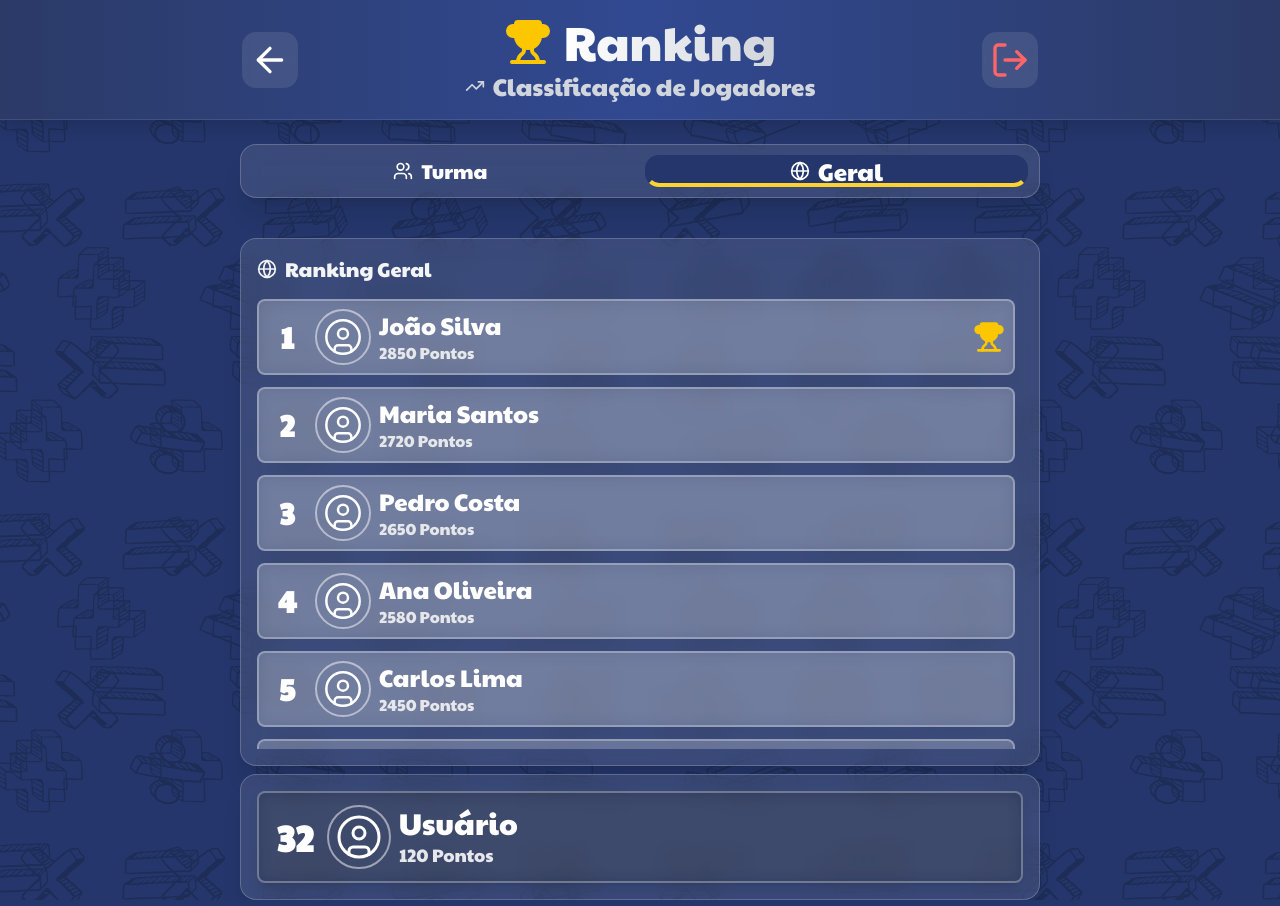
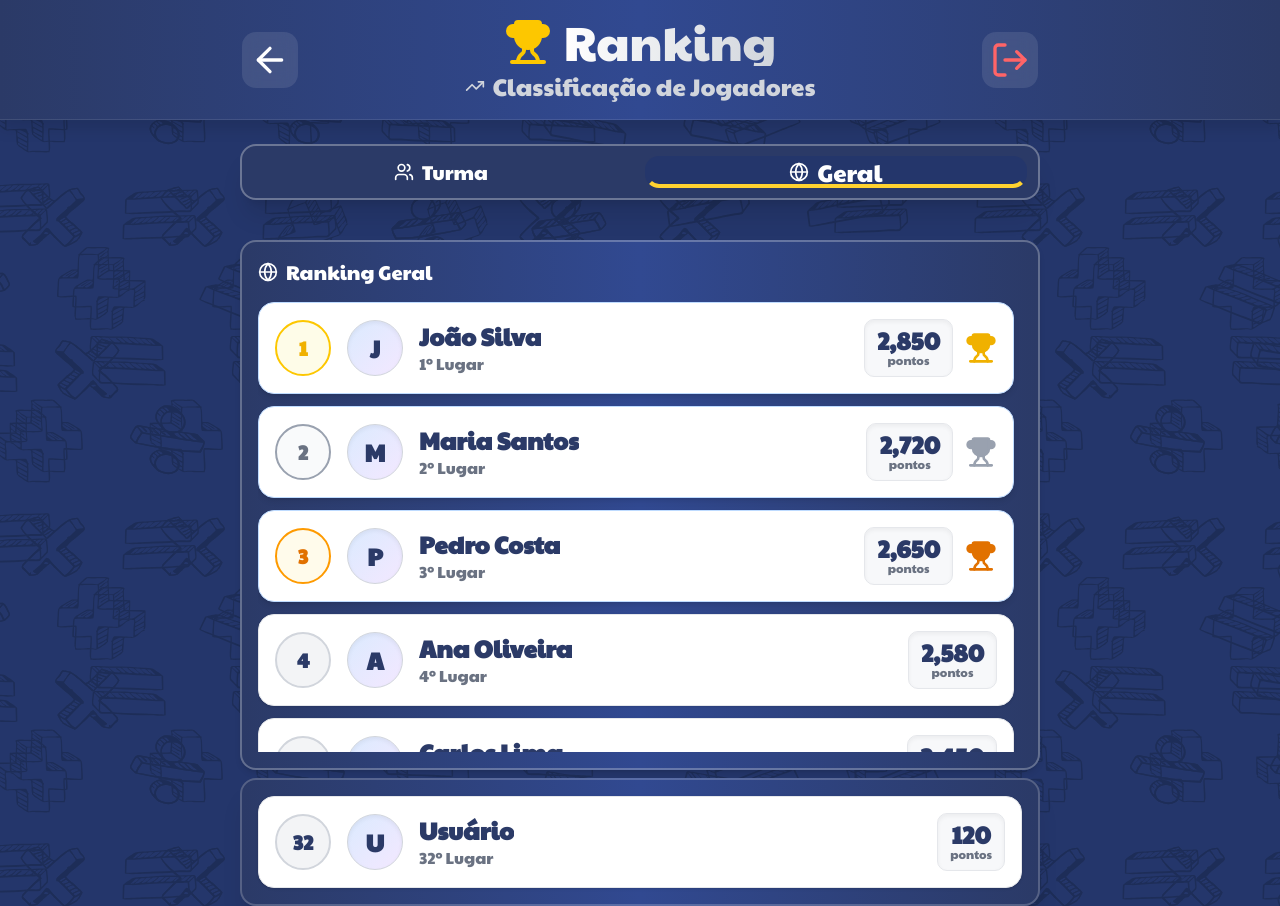
Before and after one commit to mairapaulac/MatFun, a Next.js app: page /ranking in a window 1280 px wide. Built offline with nearby package versions, Linux system fonts and the light colour scheme.

Commit message:
style: changed ranking page

```diff
--- a/src/app/game/components/QuestionCard.tsx
+++ b/src/app/game/components/QuestionCard.tsx
@@ -50,7 +50,7 @@ export default function QuestionCard({
           className={`absolute -top-4 -right-4 z-10 rounded-full flex flex-col items-center justify-center transition-all duration-200
                      focus:outline-none focus:ring-4 focus:ring-amber-500/80
                      animate-pulse shadow-lg shadow-yellow-500/90
-                     bg-yellow-400 hover:bg-yellow-500 hover:scale-110 hover:animate-none border-4 border-amber-500 border-
+                     bg-yellow-400 hover:bg-yellow-500 hover:scale-110 hover:animate-none border-2 border-amber-500
                      ${
                        isDesktop ? "w-14 h-14" : isTablet ? "w-14 h-14" : "w-12 h-12"
                      }`}
--- a/src/app/ranking/components/PlayerCard.tsx
+++ b/src/app/ranking/components/PlayerCard.tsx
@@ -1,61 +1,100 @@
-import { Trophy, UserCircle } from "lucide-react";
-import { IPlayerCard } from "@/types/types";
+import { Trophy } from "lucide-react";
+import { cn } from "@/lib/utils";
+import Image from "next/image";
 
+interface PlayerCardProps {
+  rank: number;
+  name: string;
+  points: number;
+  avatar?: string;
+}
 
-export default function PlayerCard({ rank, name, points, trophy,isUser }:IPlayerCard) {
+export default function PlayerCard({ rank, name, points, avatar }: PlayerCardProps) {
+  const isTopThree = rank <= 3;
 
+  const getTrophyColor = () => {
+    if (rank === 1) return "text-yellow-500";
+    if (rank === 2) return "text-gray-400";
+    if (rank === 3) return "text-amber-600";
+    return "text-[#2B3A67]";
+  };
+
+  const getRankBadgeStyles = () => {
+    if (rank === 1) return "bg-yellow-50 border-yellow-400 text-yellow-500";
+    if (rank === 2) return "bg-gray-50 border-gray-400 text-gray-500";
+    if (rank === 3) return "bg-amber-50 border-amber-500 text-amber-600";
+    return "bg-gray-100 border-gray-300 text-[#2B3A67]";
+  };
 
   return (
     <div
-      className={`flex items-center gap-2 w-full ${
-        isUser ? "bg-black/20 p-2 sm:p-3 shadow-lg" : "bg-white/20 p-1.5 sm:p-2"
-      } border-2 border-white/30 rounded-md backdrop-blur-sm`}
+      className={cn(
+        "relative flex items-center justify-between gap-4 p-4 rounded-2xl transition-all duration-300 hover:scale-[1.01] border bg-white shadow-sm",
+        isTopThree ? "border-blue-200 shadow-md" : "border-gray-200 hover:shadow-md"
+      )}
+      style={{ animationDelay: `${rank * 0.05}s` }}
     >
-      <span
-        className={`font-bold text-center text-white ${
-          isUser
-            ? "text-2xl sm:text-3xl md:text-4xl w-8 sm:w-10 md:w-12"
-            : "text-xl sm:text-2xl md:text-3xl w-6 sm:w-8 md:w-10"
-        }`}
-      >
-        {rank}
-      </span>
+      <div className="flex items-center gap-4 min-w-0">
+        {/* Rank Badge */}
+        <div
+          className={cn(
+            "flex items-center justify-center w-12 h-12 sm:w-14 sm:h-14 rounded-full font-bold text-lg sm:text-xl border-2 shrink-0",
+            getRankBadgeStyles()
+          )}
+        >
+          {rank}
+        </div>
 
-      <div
-        className={`rounded-full border-2 border-white/50 flex items-center justify-center ${
-          isUser ? "size-12 sm:size-14 md:size-16" : "size-10 sm:size-12 md:size-14"
-        }`}
-      >
-        <UserCircle
-          className={`${isUser ? "size-8 sm:size-10 md:size-12" : "size-6 sm:size-8 md:size-10"} text-white`}
-          strokeWidth={1.5}
-        />
+        <div className="relative shrink-0">
+          <div className="w-12 h-12 sm:w-14 sm:h-14 rounded-full bg-gradient-to-br from-blue-100 to-purple-100   overflow-hidden border border-gray-300 shadow-inner">
+            {avatar ? (
+              <Image
+                src={avatar}
+                alt={name}
+                className="w-full h-full object-cover"
+              />
+            ) : (
+              <div className="w-full h-full flex items-center justify-center text-xl sm:text-2xl font-bold text-[#2B3A67]">
+                {name.charAt(0).toUpperCase()}
+              </div>
+            )}
+          </div>
+        </div>
+
+        {/* Player Info */}
+        <div className="flex flex-col min-w-0">
+          <h3 className="font-semibold text-xl sm:text-2xl text-[#2B3A67] truncate"> {/* Ajuste no tamanho da fonte e peso para melhor UI */}
+            {name}
+          </h3>
+          <p className="text-md text-gray-500">
+            {rank === 1
+              ? "1º Lugar"
+              : rank === 2
+              ? "2º Lugar"
+              : rank === 3
+              ? "3º Lugar"
+              : `${rank}º Lugar`}
+          </p>
+        </div>
       </div>
 
-      <div className="flex-grow min-w-0">
-        <p
-          className={`font-medium truncate text-white ${
-            isUser ? "text-lg sm:text-2xl md:text-3xl" : "text-base sm:text-xl md:text-2xl"
-          }`}
-        >
-          {name}
-        </p>
+      {/* Pontos + Troféu */}
+      <div className="flex items-center gap-3 shrink-0">
+        {/* Container de Pontos */}
+        <div className="flex flex-col items-center justify-center bg-[#F7F8FA] border border-gray-200 rounded-lg px-3 py-2 shadow-inner"> {/* ❌ REMOVIDO: min-w-[80px] */}
+          <span className="font-bold text-xl sm:text-2xl text-[#2B3A67] leading-none">
+            {points.toLocaleString()}
+          </span>
+          <span className="text-xs text-gray-500">pontos</span>
+        </div>
 
-        <p
-          className={`text-gray-200 ${isUser ? "text-sm sm:text-base md:text-lg" : "text-xs sm:text-sm md:text-base"}`}
-        >
-          {points} Pontos
-        </p>
+        {/* Trophy à direita */}
+        {isTopThree && (
+          <div className={cn("flex items-center justify-center", getTrophyColor())}>
+            <Trophy className="w-7 h-7 sm:w-8 sm:h-8" fill="currentColor" />
+          </div>
+        )}
       </div>
-
-      {trophy && (
-        <Trophy
-          className={`text-yellow-400 flex-shrink-0 ${
-            isUser ? "size-6 sm:size-8 md:size-10" : "size-5 sm:size-6 md:size-8"
-          }`}
-          fill="currentColor"
-        />
-      )}
     </div>
   );
 }
--- a/src/app/ranking/page.tsx
+++ b/src/app/ranking/page.tsx
@@ -7,9 +7,9 @@ export default function RankingScreen() {
   return (
     <div className="flex flex-col items-center min-h-screen max-h-[1280px] max-w-screen mx-auto px-0 py-0 text-white relative overflow-hidden bg-pattern">
       <Navbar   />
-      <Tabs defaultValue="geral" className="w-full max-w-[800px] z-10 pt-2 md:pt-6">
-        <div className="glass-effect rounded-2xl p-2 mb-8 shadow-xl">
-          <TabsList className="flex justify-center w-full gap-4 bg-transparent">
+      <Tabs defaultValue="geral" className="w-full max-w-[800px] z-10 pt-2 md:pt-6 ">
+        <div className="bg-[#2B3A67] rounded-2xl p-2 mb-8 shadow-xl border-2 border-white/30">
+          <TabsList className="flex justify-center w-full gap-4">
             <TabsTrigger
               value="turma"
               className="flex items-center gap-2 text-xl px-6 py-3 rounded-xl transition-all duration-300 hover:bg-white/10">
@@ -22,12 +22,12 @@ export default function RankingScreen() {
         </div>
 
         <TabsContent value="turma" className="mt-0 max-w-[800px]">
-          {/* cor do bg dos cards */}
-          <div className="glass-effect rounded-2xl p-4 shadow-xl">
-            <div className="flex items-center gap-2 mb-4 text-gray-300">
+          <div className="bg-gradient-to-r from-[#2B3A67] via-[#314991] to-[#2B3A67] rounded-2xl p-4 shadow-md border-2 border-gray-200/30">
+            <div className="flex items-center gap-2 mb-4 text-white">
               <Users className="size-5" />
               <h2 className="text-xl font-normal">Ranking da Turma</h2>
             </div>
+
             <div className="flex flex-col gap-3 h-[450px] overflow-y-auto pr-2 custom-scrollbar">
               {turmaRankingData.map((player) => (
                 <PlayerCard
@@ -35,19 +35,20 @@ export default function RankingScreen() {
                   rank={player.rank}
                   name={player.name}
                   points={player.points}
-                  trophy={player.trophy}
                 />
               ))}
             </div>
           </div>
         </TabsContent>
 
+        {/* Conteúdo: Ranking Geral */}
         <TabsContent value="geral" className="mt-0">
-          <div className="glass-effect rounded-2xl p-4 shadow-xl">
-            <div className="flex items-center gap-2 mb-4 text-gray-100">
+          <div className="bg-gradient-to-r from-[#2B3A67] via-[#314991] to-[#2B3A67] rounded-2xl p-4 shadow-md border-2 border-gray-200/30">
+            <div className="flex items-center gap-2 mb-4 text-white">
               <Globe className="size-5" />
               <h2 className="text-xl font-normal">Ranking Geral</h2>
             </div>
+
             <div className="flex flex-col gap-3 h-[450px] overflow-y-auto pr-2 custom-scrollbar">
               {geralRankingData.map((player) => (
                 <PlayerCard
@@ -55,7 +56,6 @@ export default function RankingScreen() {
                   rank={player.rank}
                   name={player.name}
                   points={player.points}
-                  trophy={player.trophy}
                 />
               ))}
             </div>
@@ -64,8 +64,8 @@ export default function RankingScreen() {
       </Tabs>
 
       <div className="w-full z-10 mt-2 max-w-[800px]">
-        <div className="glass-effect rounded-2xl p-4 shadow-xl border-2 border-green-500/30">
-          <PlayerCard {...userData} isUser={true} />
+        <div className="bg-gradient-to-r from-[#2B3A67] via-[#314991] to-[#2B3A67] rounded-2xl p-4 shadow-xl border-2 border-white/20">
+          <PlayerCard {...userData}  />
         </div>
       </div>
     </div>
```
